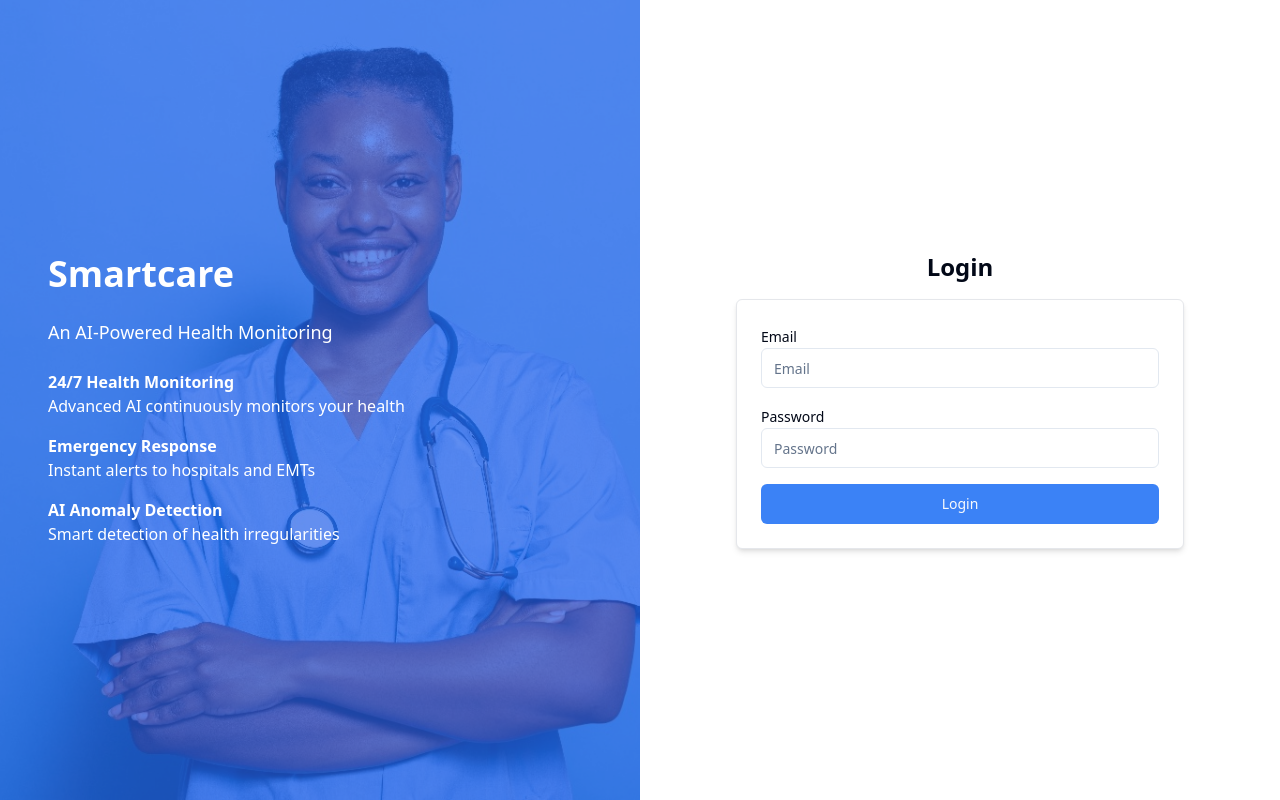
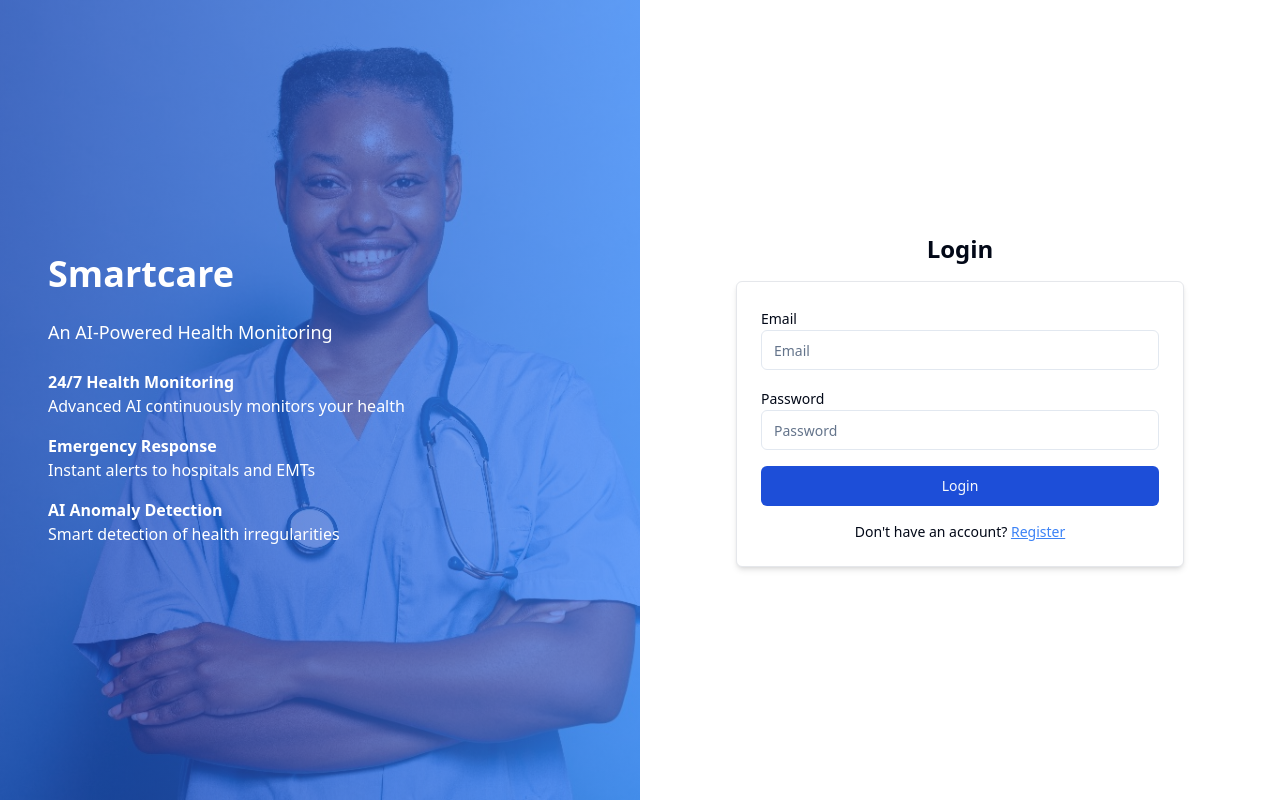
Before and after one commit to norvale08/smartcare-new, a Next.js app in the folder apps/web/: page /login in a window 1280 px wide. Built offline with nearby package versions, Linux system fonts and the light colour scheme.

Commit message:
added the registration link to the login page

```diff
--- a/apps/web/app/components/forms/login.tsx
+++ b/apps/web/app/components/forms/login.tsx
@@ -7,6 +7,7 @@ import { toast } from "react-hot-toast";
 import CustomToaster from "../ui/CustomToaster";
 import { signIn } from "next-auth/react";
 import { useRouter } from "next/navigation";
+import Link from "next/link";
 
 const Login = () => {
   const { register, handleSubmit, formState, reset } = useForm<UserLoginType>();
@@ -48,7 +49,7 @@ const Login = () => {
         className='absolute inset-0 bg-cover bg-center z-0'
         style={{ backgroundImage: "url('/doc1.jpg')" }}
     ></div>
-    <div className='absolute inset-0 bg-blue-600 opacity-70 z-0'></div>
+    <div className='absolute inset-0 bg-gradient-to-r from-blue-800 to-blue-500  opacity-70 z-0'></div>
     <div className='relative z-10 space-y-6'>
         <h1 className='text-4xl font-bold text-white mb-4'>Smartcare</h1>
         <p className='text-white mb-6 text-lg'>An AI-Powered Health Monitoring</p>
@@ -109,11 +110,13 @@ const Login = () => {
 
             <Button
               type='submit'
-              className='w-full bg-blue-500 hover:bg-blue-600 disabled:bg-blue-300'
+              className='w-full bg-blue-700 hover:bg-emerald-700 disabled:bg-blue-300'
               disabled={isLoading}
             >
               {isLoading ? 'Logging in...' : 'Login'}
             </Button>
+            <Link href="/registration" className='block text-center text-sm mt-2'>
+                            Don't have an account? <span className='text-blue-500 underline'>Register</span></Link>
           </form>
         </div>
       </div>
--- a/apps/web/app/components/forms/registration.tsx
+++ b/apps/web/app/components/forms/registration.tsx
@@ -50,7 +50,7 @@ const Registration = () => {
         className='absolute inset-0 bg-cover bg-center z-0'
         style={{ backgroundImage: "url('/doc2.jpg')" }}
     ></div>
-    <div className='absolute inset-0 bg-blue-600 opacity-70 z-0'></div>
+    <div className='absolute inset-0 bg-gradient-to-r from-blue-800  to-blue-500 opacity-70 z-0'></div>
     <div className='relative z-10 space-y-6'>
         <h1 className='text-4xl font-bold text-white mb-4'>Smartcare</h1>
         <p className='text-white mb-6 text-lg'>An AI-Powered Health Monitoring</p>
@@ -160,7 +160,7 @@ const Registration = () => {
 
                         <Button
                             type='submit'
-                            className='w-full bg-blue-500 hover:bg-blue-600 disabled:bg-blue-300'
+                            className='w-full bg-blue-700 hover:bg-emerald-700 disabled:bg-blue-300'
                             disabled={isLoading}
                         >
                             {isLoading ? 'Registering...' : 'Register'}
--- a/apps/web/app/page.tsx
+++ b/apps/web/app/page.tsx
@@ -1,6 +1,7 @@
 "use client"
 import Image from "next/image"
 import type React from "react"
+import Link from "next/link"
 
 import { HeartPulse, Stethoscope, MapPin, LineChartIcon as ChartLine, Video, Ambulance } from "lucide-react"
 
@@ -52,10 +53,12 @@ const page: React.FC = () => {
         </nav>
 
         <div className="flex gap-4">
-          <button className="text-emerald-400 hover:text-emerald-500 transition-colors duration-200">Login</button>
-          <button className="bg-emerald-400 text-white rounded-md px-4 py-2 hover:bg-emerald-500 transition-colors duration-200">
+          <Link href="/login"className="text-blue-900 hover:text-emerald-500 transition-colors duration-200 mt-2 font-semibold ">Login</Link>
+          <Link href="/registration">
+          <button className="bg-blue-900 text-white rounded-md px-4 py-2 hover:bg-emerald-400 transition-colors duration-200">
             Get Started
           </button>
+          </Link>
         </div>
       </header>
 
```
